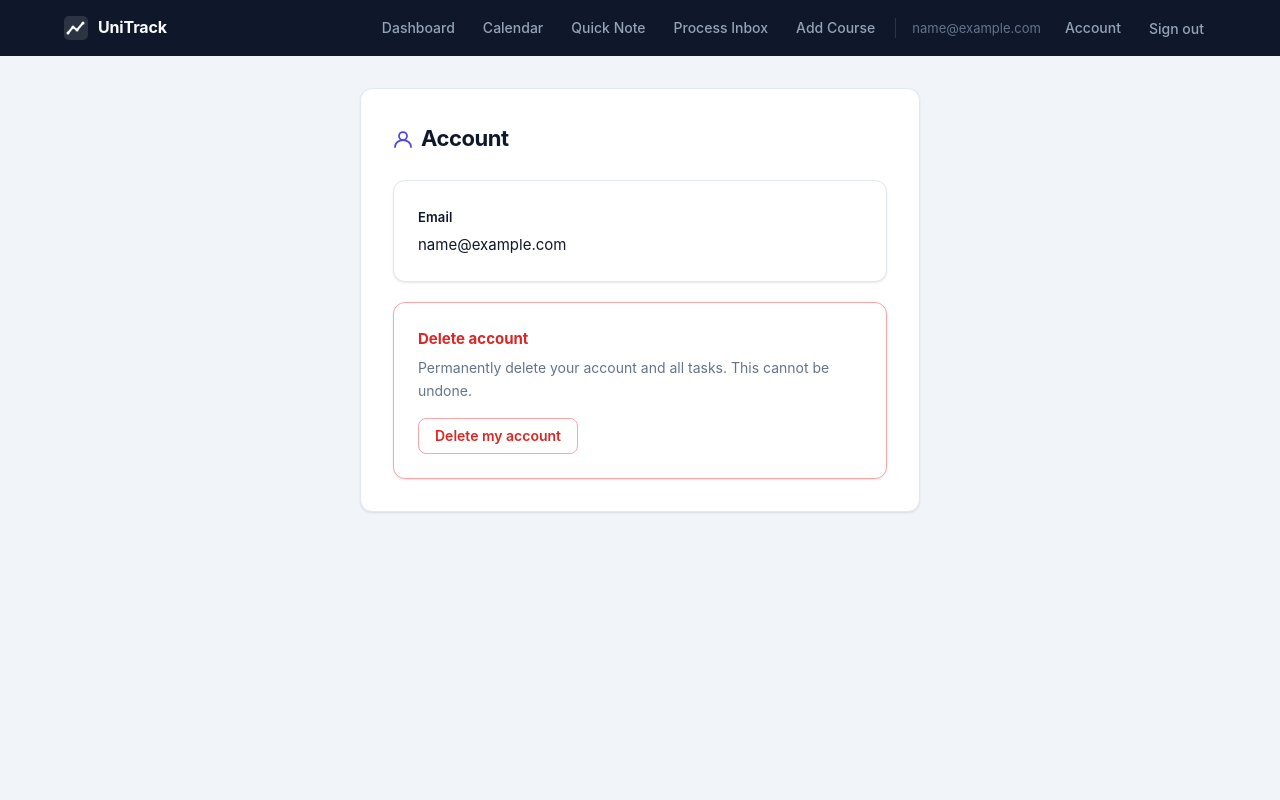
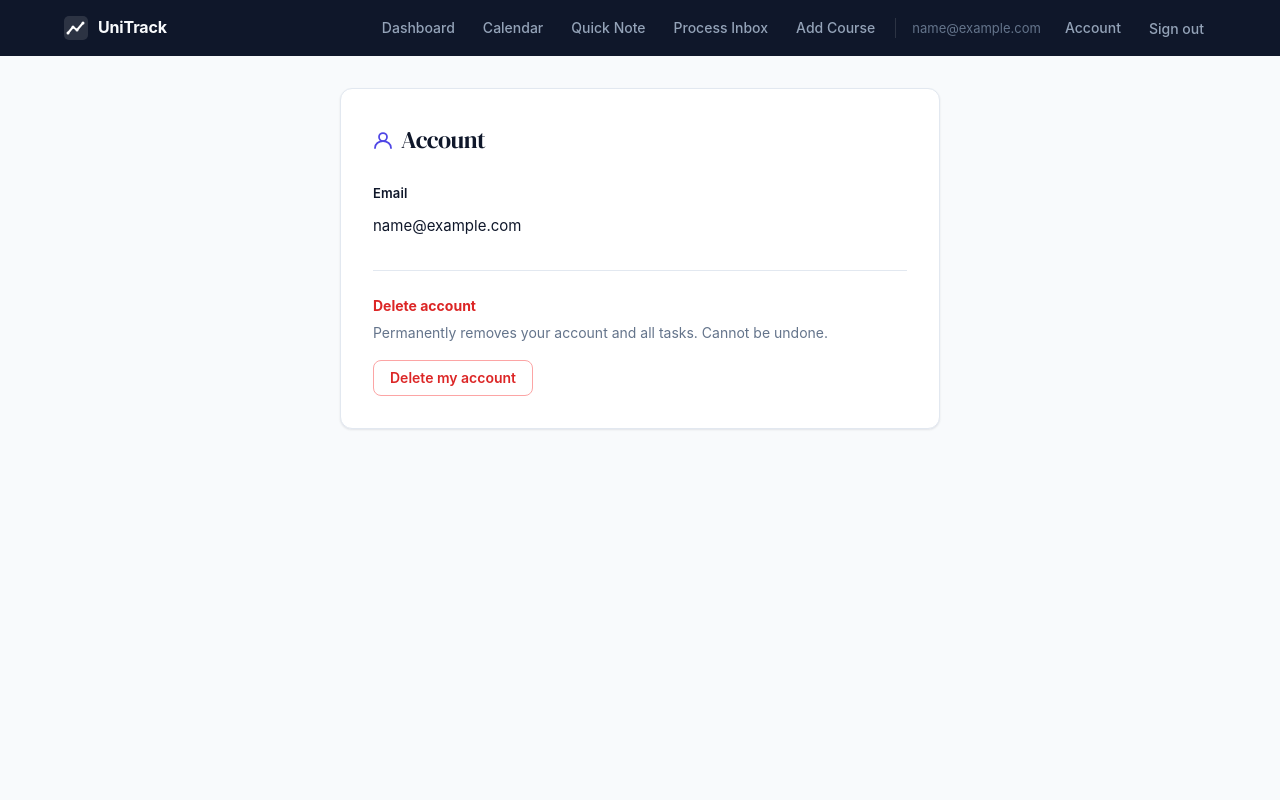
Before and after one commit to dareen-nasreldin/UniTrack, a Flask app: page /account in a window 1280 px wide. Run offline with Flask 3, Linux system fonts and the light colour scheme; the visitor is signed in with stand-in values (Sample User, id 1); some libraries are stand-ins or nearby versions.

Commit message:
Polish UI consistency and replace browser confirm popups
- Replace all browser confirm() dialogs with inline two-step confirmation
  (delete trigger shows a red banner with Yes/Cancel — no popups)
- Apply DM Serif Display font to all page titles and auth headings,
  matching the landing page's typographic quality
- Lighten body background (#F1F5F9 -> #F8FAFC) to match landing feel
- Standardise form-container max-width to 600px
- Simplify account page layout (remove double-nested card)
- Tighten psycopg2 connection: auto-rollback aborted transactions,
  add 10s connect timeout

```diff
--- a/app/database.py
+++ b/app/database.py
@@ -3,6 +3,7 @@ from typing import List, Optional, Dict
 
 import psycopg2
 import psycopg2.extras
+import psycopg2.extensions
 
 _UNSET = object()
 
@@ -17,11 +18,22 @@ class Database:
     def get_connection(self):
         conn = getattr(self.local, 'conn', None)
         if conn is None or conn.closed:
-            self.local.conn = psycopg2.connect(
+            conn = psycopg2.connect(
                 self.database_url,
                 cursor_factory=psycopg2.extras.RealDictCursor,
                 sslmode='require',
+                connect_timeout=10,
             )
+            conn.autocommit = False
+            self.local.conn = conn
+        else:
+            # Reset any aborted transaction so the connection stays usable
+            try:
+                if conn.status == psycopg2.extensions.STATUS_IN_TRANSACTION:
+                    conn.rollback()
+            except Exception:
+                conn.close()
+                return self.get_connection()
         return self.local.conn
 
     def init_db(self) -> None:
--- a/static/css/style.css
+++ b/static/css/style.css
@@ -6,9 +6,9 @@
 
 :root {
   /* Backgrounds */
-  --bg:            #F1F5F9;   /* page background — slate-100 */
+  --bg:            #F8FAFC;   /* page background — near-white */
   --surface:       #FFFFFF;   /* cards, panels */
-  --surface-2:     #F8FAFC;   /* inputs, secondary panels */
+  --surface-2:     #F1F5F9;   /* inputs, secondary panels */
 
   /* Borders */
   --border:        #E2E8F0;   /* default border — slate-200 */
@@ -299,8 +299,9 @@ body {
   display: flex;
   align-items: center;
   gap: 0.5rem;
-  font-size: 1.375rem;
-  font-weight: 700;
+  font-family: 'DM Serif Display', Georgia, serif;
+  font-size: 1.5rem;
+  font-weight: 400;
   letter-spacing: -0.02em;
   color: var(--text);
   margin-bottom: 1.5rem;
@@ -584,7 +585,7 @@ details[open] .completed-summary svg { transform: rotate(90deg); }
   border: 1px solid var(--border);
   border-radius: var(--radius-lg);
   padding: 2rem;
-  max-width: 560px;
+  max-width: 600px;
   margin: 0 auto;
   box-shadow: var(--shadow-sm);
 }
@@ -708,6 +709,44 @@ details[open] .completed-summary svg { transform: rotate(90deg); }
   color: var(--text-muted);
   margin-bottom: 1rem;
 }
+
+/* =====================================================
+   Inline delete confirmation
+   ===================================================== */
+
+.del-wrap   { display: contents; }
+.del-confirm { display: none; gap: 1px; }
+.del-confirm form { display: contents; }
+
+/* Icon-sized confirm/cancel buttons (used inside task-actions strip) */
+.del-yes-icon,
+.del-no-icon {
+  display: inline-flex; align-items: center; justify-content: center;
+  width: 30px; height: 30px; border: none; cursor: pointer;
+  font-size: 0.75rem; font-weight: 700;
+  transition: background 0.15s, color 0.15s;
+}
+.del-yes-icon { background: var(--danger-bg); color: var(--danger); }
+.del-yes-icon:hover { background: var(--danger); color: #fff; }
+.del-no-icon  { background: var(--surface); color: var(--text-muted); }
+.del-no-icon:hover  { background: var(--surface-2); }
+
+/* Banner confirm (used in edit-task, account delete) */
+.del-confirm-banner {
+  align-items: center; gap: 0.75rem; flex-wrap: wrap;
+  padding: 0.75rem 1rem;
+  background: var(--danger-bg); border: 1px solid var(--danger-border);
+  border-radius: var(--radius-md);
+  animation: del-fadein 0.15s ease;
+}
+@keyframes del-fadein {
+  from { opacity: 0; transform: translateY(-4px); }
+  to   { opacity: 1; transform: translateY(0); }
+}
+.del-confirm-banner-text {
+  font-size: 0.875rem; color: #7F1D1D; font-weight: 500; flex: 1;
+}
+.del-confirm-banner form { display: contents; }
 
 /* =====================================================
    Buttons
--- a/templates/auth/account.html
+++ b/templates/auth/account.html
@@ -11,20 +11,26 @@
         Account
     </h2>
 
-    <div class="form-card">
-        <div class="form-section">
-            <label class="form-label">Email</label>
-            <p class="account-email">{{ current_user.email }}</p>
-        </div>
+    <div class="form-group">
+        <label class="form-label">Email</label>
+        <p class="account-email">{{ current_user.email }}</p>
     </div>
 
-    <div class="form-card danger-zone">
-        <h3 class="danger-zone-title">Delete account</h3>
-        <p class="danger-zone-desc">Permanently delete your account and all tasks. This cannot be undone.</p>
-        <form method="POST" action="{{ url_for('auth.delete_account') }}"
-              onsubmit="return confirm('Delete your account and all data? This cannot be undone.')">
-            <button type="submit" class="btn btn-danger">Delete my account</button>
-        </form>
+    <div class="task-secondary-actions" style="margin-top:2rem;border-top:1px solid var(--border);padding-top:1.5rem">
+        <div>
+            <p style="font-size:0.875rem;font-weight:700;color:var(--danger);margin-bottom:0.25rem">Delete account</p>
+            <p style="font-size:0.875rem;color:var(--text-muted);margin-bottom:1rem">Permanently removes your account and all tasks. Cannot be undone.</p>
+            <div class="del-wrap" style="display:block">
+                <button type="button" class="btn btn-danger del-trigger">Delete my account</button>
+                <div class="del-confirm del-confirm-banner">
+                    <span class="del-confirm-banner-text">Delete your account and all data? This cannot be undone.</span>
+                    <form method="POST" action="{{ url_for('auth.delete_account') }}">
+                        <button type="submit" class="btn btn-danger btn-small">Yes, delete everything</button>
+                    </form>
+                    <button type="button" class="btn btn-secondary btn-small del-no">Cancel</button>
+                </div>
+            </div>
+        </div>
     </div>
 </div>
 {% endblock %}
--- a/templates/auth/register.html
+++ b/templates/auth/register.html
@@ -4,6 +4,9 @@
     <meta charset="UTF-8">
     <meta name="viewport" content="width=device-width, initial-scale=1.0">
     <title>Create Account - UniTrack</title>
+    <link rel="preconnect" href="https://fonts.googleapis.com">
+    <link rel="preconnect" href="https://fonts.gstatic.com" crossorigin>
+    <link href="https://fonts.googleapis.com/css2?family=DM+Serif+Display:ital@0;1&display=swap" rel="stylesheet">
     <link rel="stylesheet" href="{{ url_for('static', filename='css/style.css') }}">
     <style>
         .auth-wrap {
@@ -39,7 +42,7 @@
             display: flex; align-items: center; justify-content: center;
             flex-shrink: 0;
         }
-        .auth-title { font-size: 1.25rem; font-weight: 700; letter-spacing: -0.02em; color: var(--text); margin-bottom: 0.25rem; }
+        .auth-title { font-family: 'DM Serif Display', Georgia, serif; font-size: 1.5rem; font-weight: 400; letter-spacing: -0.02em; color: var(--text); margin-bottom: 0.25rem; }
         .auth-sub   { font-size: 0.875rem; color: var(--text-muted); margin-bottom: 1.75rem; }
         .auth-footer { margin-top: 1.25rem; text-align: center; font-size: 0.875rem; color: var(--text-muted); }
         .auth-footer a { color: var(--accent); text-decoration: none; font-weight: 500; }
--- a/templates/base.html
+++ b/templates/base.html
@@ -5,6 +5,9 @@
     <meta name="viewport" content="width=device-width, initial-scale=1.0">
     <title>{% block title %}UniTrack{% endblock %}</title>
     <link rel="stylesheet" href="{{ url_for('static', filename='css/style.css') }}">
+    <link rel="preconnect" href="https://fonts.googleapis.com">
+    <link rel="preconnect" href="https://fonts.gstatic.com" crossorigin>
+    <link href="https://fonts.googleapis.com/css2?family=DM+Serif+Display:ital@0;1&display=swap" rel="stylesheet">
 </head>
 <body>
     <a href="#main-content" class="skip-link">Skip to main content</a>
@@ -76,7 +79,7 @@
     (function () {
         var toggle = document.getElementById('navToggle');
         var menu   = document.getElementById('navMenu');
-        if (!toggle || !menu) return;
+        if (toggle && menu) {
             toggle.addEventListener('click', function () {
                 var open = menu.classList.toggle('nav-open');
                 toggle.setAttribute('aria-expanded', String(open));
@@ -87,6 +90,23 @@
                     toggle.setAttribute('aria-expanded', 'false');
                 });
             });
+        }
+
+        // Inline delete confirmation — no browser popups
+        document.addEventListener('click', function (e) {
+            var trigger = e.target.closest('.del-trigger');
+            var cancel  = e.target.closest('.del-no');
+            if (trigger) {
+                var wrap = trigger.closest('.del-wrap');
+                trigger.style.display = 'none';
+                wrap.querySelector('.del-confirm').style.display = 'flex';
+            }
+            if (cancel) {
+                var wrap = cancel.closest('.del-wrap');
+                wrap.querySelector('.del-confirm').style.display = 'none';
+                wrap.querySelector('.del-trigger').style.display = '';
+            }
+        });
     })();
     </script>
 </body>
```
Also changed, not shown: templates/_done_task_card.html (+9 -4 lines), templates/_task_card.html (+9 -4 lines), templates/auth/login.html (+6 -2 lines), templates/tasks/edit_task.html (+10 -4 lines). Lines whose indentation alone changed are shown as unchanged.
